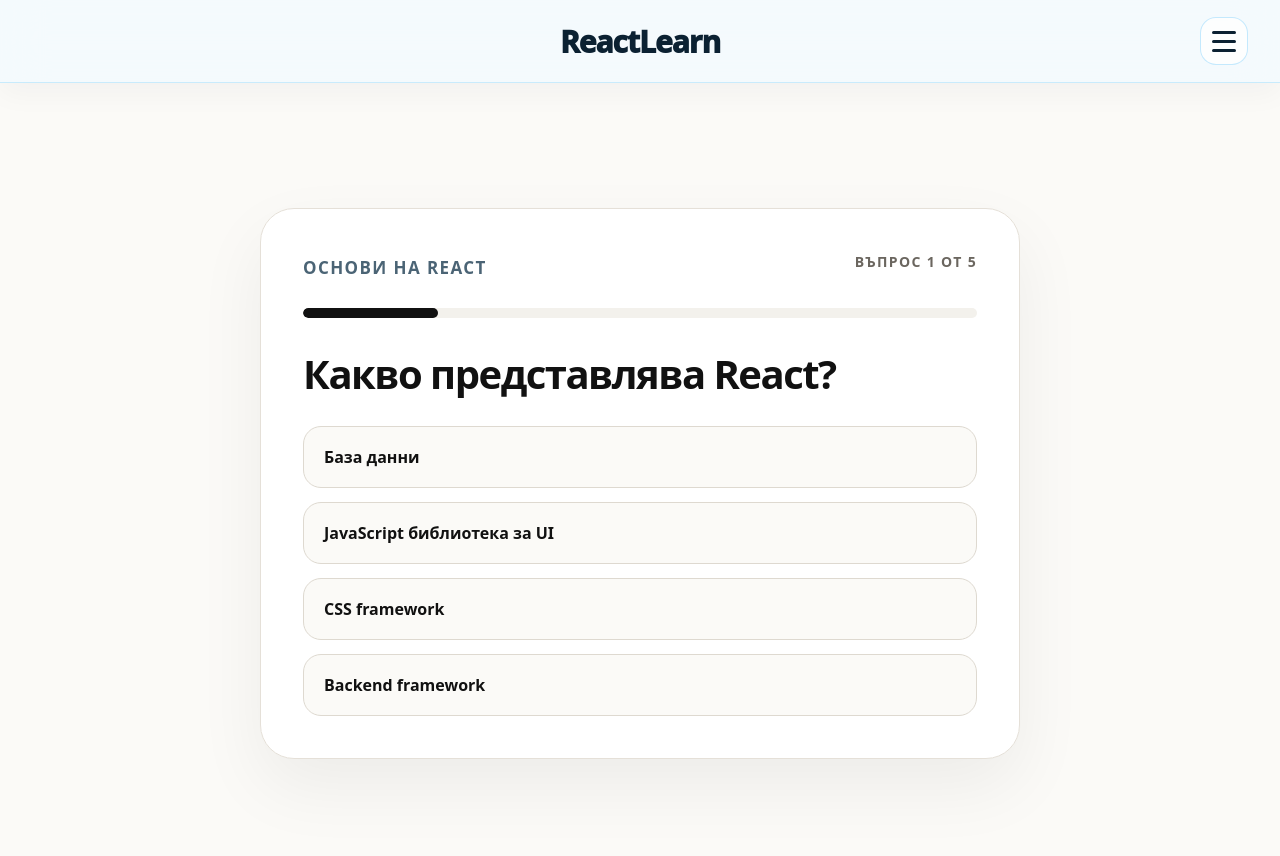
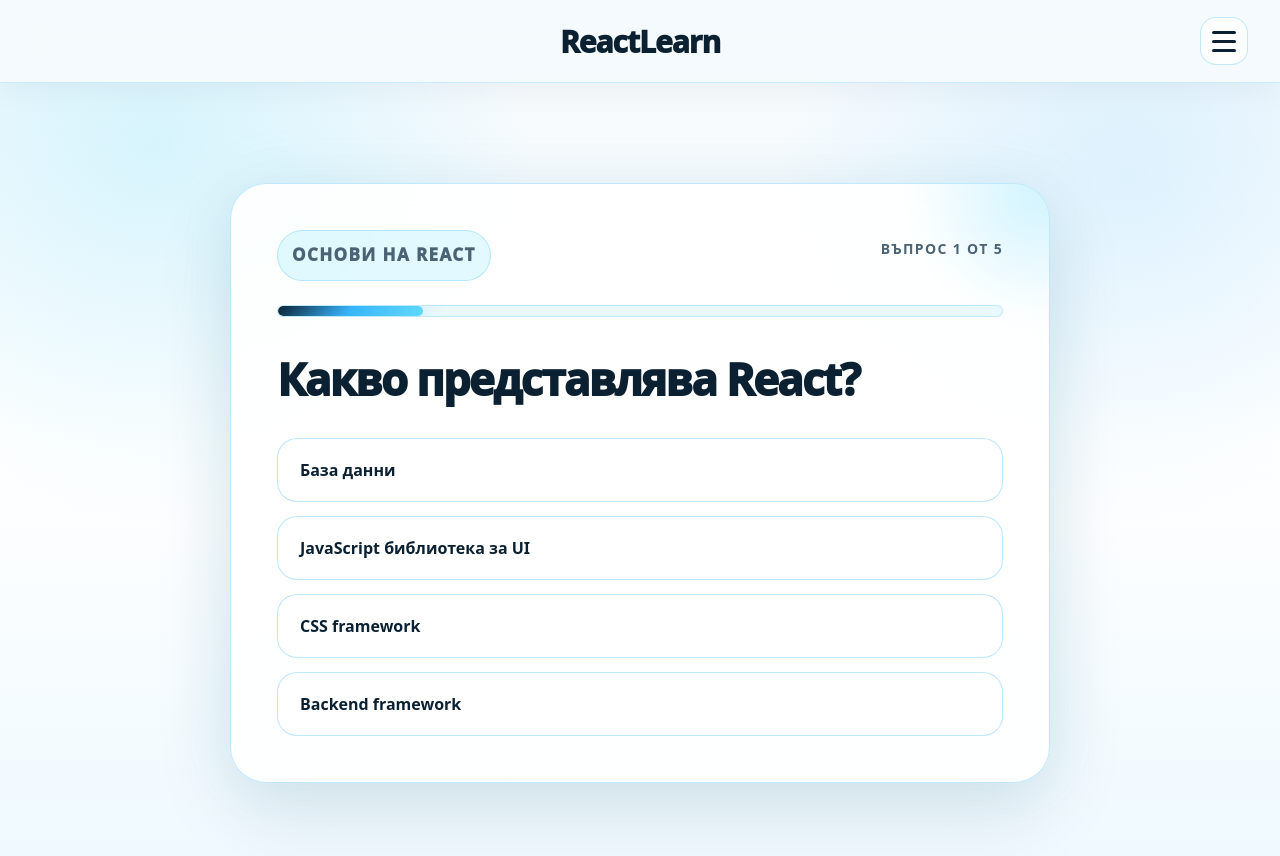
Before and after one commit to IvannIvannov/react-diploma-project, a React (Vite) app in the folder client/: page /courses/1/quiz in a window 1280 px wide. Shown: the top 856 px of the page. Built offline with nearby package versions, Linux system fonts and the light colour scheme; sample sign-in values are in the browser's storage.

Commit message:
Redesign quiz page with modern React-inspired UI

```diff
--- a/client/src/pages/Quiz.css
+++ b/client/src/pages/Quiz.css
@@ -1,153 +1,233 @@
 .quiz-page {
     min-height: 100vh;
-    background: #fbfaf7;
 
     display: flex;
     align-items: center;
     justify-content: center;
 
-    padding: 80px 24px;
+    padding: 90px 24px;
+
+    background:
+        radial-gradient(circle at 12% 8%, rgba(97, 218, 251, 0.22), transparent 28%),
+        radial-gradient(circle at 88% 12%, rgba(56, 182, 255, 0.14), transparent 26%),
+        linear-gradient(180deg, #f6fafd 0%, #ffffff 45%, #eef9ff 100%);
 }
 
 .quiz-card,
 .quiz-result-card {
+    position: relative;
+    overflow: hidden;
+
     width: 100%;
-    max-width: 760px;
+    max-width: 820px;
 
-    padding: 42px;
+    padding: 46px;
 
-    background: #fff;
-    border: 1px solid #e5e0d8;
-    border-radius: 34px;
+    background: rgba(255, 255, 255, 0.88);
+    border: 1px solid rgba(186, 230, 253, 0.9);
+    border-radius: 36px;
 
-    box-shadow: 0 28px 70px rgba(0, 0, 0, 0.06);
+    box-shadow:
+        0 28px 80px rgba(11, 33, 50, 0.11),
+        0 0 60px rgba(97, 218, 251, 0.13);
+
+    backdrop-filter: blur(16px);
+
+    animation: quizFadeUp 0.6s ease both;
+}
+
+.quiz-card::before,
+.quiz-result-card::before {
+    content: "";
+
+    position: absolute;
+    top: -120px;
+    right: -120px;
+
+    width: 260px;
+    height: 260px;
+
+    background: radial-gradient(circle, rgba(97, 218, 251, 0.28), transparent 68%);
+    filter: blur(10px);
+    pointer-events: none;
 }
 
 .quiz-top {
+    position: relative;
+    z-index: 1;
+
     display: flex;
     justify-content: space-between;
     gap: 20px;
     align-items: center;
 
-    margin-bottom: 22px;
+    margin-bottom: 24px;
 }
 
 .quiz-label {
+    width: fit-content;
     margin: 0;
+    padding: 9px 14px;
 
-    color: #8a8580;
+    color: #0b2132;
+    background: rgba(97, 218, 251, 0.18);
+    border: 1px solid rgba(56, 182, 255, 0.28);
+    border-radius: 999px;
 
     font-size: 13px;
-    font-weight: 900;
+    font-weight: 950;
     letter-spacing: 1.4px;
     text-transform: uppercase;
 }
 
 .quiz-top span {
-    color: #6b665f;
+    color: #4b6475;
+
     font-size: 14px;
-    font-weight: 800;
+    font-weight: 850;
 }
 
 .quiz-progress {
-    height: 10px;
-    margin-bottom: 34px;
+    position: relative;
+    z-index: 1;
+
+    height: 12px;
+    margin-bottom: 38px;
 
     overflow: hidden;
 
-    background: #f3f1ec;
+    background: #eaf8ff;
+    border: 1px solid rgba(186, 230, 253, 0.85);
     border-radius: 999px;
 }
 
 .quiz-progress div {
     height: 100%;
 
-    background: #111;
+    background: linear-gradient(135deg, #0b2132, #38b6ff, #61dafb);
     border-radius: 999px;
 
-    transition: 0.3s ease;
+    box-shadow: 0 0 22px rgba(56, 182, 255, 0.42);
+
+    transition: 0.35s ease;
 }
 
 .quiz-card h1,
 .quiz-result-card h1 {
-    margin: 0 0 30px;
+    position: relative;
+    z-index: 1;
 
-    color: #111;
+    margin: 0 0 34px;
 
-    font-size: 40px;
-    line-height: 1.1;
-    font-weight: 900;
-    letter-spacing: -1.5px;
+    color: #0b2132;
+
+    font-size: 44px;
+    line-height: 1.12;
+    font-weight: 950;
+    letter-spacing: -1.8px;
 }
 
 .quiz-options {
+    position: relative;
+    z-index: 1;
+
     display: grid;
     gap: 14px;
 }
 
 .quiz-options button {
-    padding: 18px 20px;
+    position: relative;
+    overflow: hidden;
 
-    background: #fbfaf7;
-    border: 1px solid #ded9d0;
-    border-radius: 18px;
+    padding: 19px 22px;
 
-    color: #111;
+    background: #ffffff;
+    border: 1px solid rgba(186, 230, 253, 0.95);
+    border-radius: 20px;
+
+    color: #0b2132;
 
     text-align: left;
     font-size: 16px;
-    font-weight: 800;
+    font-weight: 850;
 
     cursor: pointer;
-    transition: 0.2s ease;
+    transition: 0.24s ease;
+}
+
+.quiz-options button::before {
+    content: "";
+
+    position: absolute;
+    inset: 0;
+
+    background: linear-gradient(135deg, rgba(97, 218, 251, 0.14), transparent);
+    opacity: 0;
+
+    transition: 0.24s ease;
 }
 
 .quiz-options button:hover {
-    background: #111;
-    color: #fff;
-    border-color: #111;
-    transform: translateY(-2px);
+    transform: translateY(-3px);
+
+    border-color: #38b6ff;
+    box-shadow: 0 16px 38px rgba(56, 182, 255, 0.15);
+}
+
+.quiz-options button:hover::before {
+    opacity: 1;
 }
 
 .quiz-score {
+    position: relative;
+    z-index: 1;
+
     display: flex;
     align-items: center;
-    gap: 18px;
+    gap: 20px;
 
-    margin-bottom: 24px;
+    margin-bottom: 26px;
 }
 
 .quiz-score strong {
-    color: #111;
-    font-size: 48px;
-    font-weight: 900;
+    color: #0b2132;
+
+    font-size: 58px;
+    font-weight: 950;
+    letter-spacing: -2px;
 }
 
 .quiz-score span {
-    padding: 10px 16px;
+    padding: 11px 17px;
 
-    background: #f3f1ec;
-    border: 1px solid #ded9d0;
+    background: #eaf8ff;
+    border: 1px solid rgba(186, 230, 253, 0.95);
     border-radius: 999px;
 
-    color: #111;
+    color: #0369a1;
 
     font-size: 18px;
-    font-weight: 900;
+    font-weight: 950;
 }
 
 .quiz-result-message {
-    max-width: 560px;
+    position: relative;
+    z-index: 1;
 
-    margin: 0 0 32px;
+    max-width: 600px;
 
-    color: #6b665f;
+    margin: 0 0 34px;
+
+    color: #4b6475;
 
     font-size: 17px;
-    line-height: 1.7;
+    line-height: 1.75;
 }
 
 .quiz-result-actions {
+    position: relative;
+    z-index: 1;
+
     width: 100%;
 
     display: flex;
@@ -155,19 +235,19 @@
     gap: 14px;
     flex-wrap: wrap;
 
-    margin-top: 36px;
+    margin-top: 38px;
 }
 
 .quiz-result-actions button,
 .quiz-result-actions a {
-    padding: 14px 24px;
+    padding: 15px 25px;
 
     border-radius: 999px;
 
     text-decoration: none;
 
     font-size: 15px;
-    font-weight: 900;
+    font-weight: 950;
 
     cursor: pointer;
 
@@ -175,78 +255,33 @@
 }
 
 .quiz-result-actions button:first-child {
-    background: #61dafb;
-
-    color: #111;
+    background: linear-gradient(135deg, #0b2132, #38b6ff);
+    color: #ffffff;
 
     border: none;
 
-    box-shadow: 0 12px 28px rgba(97, 218, 251, 0.25);
+    box-shadow: 0 16px 38px rgba(56, 182, 255, 0.26);
 }
 
 .quiz-result-actions button:first-child:hover {
-    background: #38bdf8;
+    transform: translateY(-3px);
 
-    transform: translateY(-2px);
+    box-shadow: 0 22px 48px rgba(56, 182, 255, 0.34);
 }
 
 .quiz-result-actions button:last-child {
-    background: #eef9fd;
+    background: #ffffff;
 
-    color: #0284c7;
+    color: #0b2132;
 
-    border: 1px solid #bae6fd;
+    border: 1px solid rgba(186, 230, 253, 0.95);
 }
 
 .quiz-result-actions button:last-child:hover {
-    background: #dff3fb;
+    transform: translateY(-3px);
 
-    transform: translateY(-2px);
-}
-
-.achievement-toast {
-    position: fixed;
-    top: 90px;
-    right: 32px;
-    z-index: 50;
-
-    display: flex;
-    align-items: center;
-    gap: 16px;
-
-    max-width: 380px;
-    padding: 18px 20px;
-
-    background: #111;
-    color: #fff;
-
-    border-radius: 22px;
-
-    box-shadow: 0 24px 70px rgba(0, 0, 0, 0.18);
-
-    animation: achievementSlide 0.45s ease both;
-}
-
-.achievement-toast span {
-    font-size: 34px;
-}
-
-.achievement-toast strong {
-    display: block;
-
-    margin-bottom: 4px;
-
-    font-size: 15px;
-    font-weight: 900;
-}
-
-.achievement-toast p {
-    margin: 0;
-
-    color: rgba(255, 255, 255, 0.72);
-
-    font-size: 14px;
-    line-height: 1.5;
+    background: #eaf8ff;
+    border-color: #38b6ff;
 }
 
 .achievement-toast {
@@ -259,30 +294,55 @@
 
     display: flex;
     align-items: center;
-    gap: 16px;
+    gap: 18px;
 
-    max-width: 380px;
+    max-width: 400px;
 
-    padding: 18px 20px;
+    padding: 18px 22px;
 
-    background: #111;
-    color: white;
+    background: rgba(11, 33, 50, 0.96);
+    color: #ffffff;
 
-    border-radius: 22px;
+    border: 1px solid rgba(97, 218, 251, 0.22);
+    border-radius: 24px;
 
-    box-shadow: 0 24px 70px rgba(0, 0, 0, 0.18);
+    backdrop-filter: blur(18px);
 
-    animation: achievementSmooth 0.6s cubic-bezier(0.22, 1, 0.36, 1);
+    box-shadow:
+        0 22px 60px rgba(11, 33, 50, 0.35),
+        0 0 35px rgba(56, 182, 255, 0.18);
 
-    backdrop-filter: blur(12px);
+    animation: achievementSmooth .55s cubic-bezier(.22, 1, .36, 1);
+}
 
+.achievement-toast span {
+    font-size: 38px;
+}
+
+.achievement-toast strong {
+    display: block;
+
+    margin-bottom: 4px;
+
+    font-size: 16px;
+    font-weight: 950;
+}
+
+.achievement-toast p {
+    margin: 0;
+
+    color: rgba(255, 255, 255, .78);
+
+    font-size: 14px;
+    line-height: 1.55;
 }
 
 @keyframes achievementSmooth {
+
     from {
         opacity: 0;
-        transform: translateY(-15px) scale(0.96);
-        filter: blur(4px);
+        transform: translateY(-18px) scale(.96);
+        filter: blur(5px);
     }
 
     to {
@@ -290,117 +350,183 @@
         transform: translateY(0) scale(1);
         filter: blur(0);
     }
-}
 
-@keyframes achievementSlide {
-    from {
-        opacity: 0;
-        transform: translateX(30px) translateY(-10px);
-    }
-
-    to {
-        opacity: 1;
-        transform: translateX(0) translateY(0);
-    }
 }
 
 .quiz-review {
-    width: 100%;
-    margin-top: 34px;
+    margin-top: 42px;
 
     display: grid;
-    gap: 18px;
+    gap: 20px;
 }
 
 .quiz-review h2 {
     margin: 0 0 8px;
 
-    color: #111;
+    color: #0b2132;
 
-    font-size: 28px;
-    font-weight: 900;
+    font-size: 30px;
+    font-weight: 950;
+    letter-spacing: -1px;
 }
 
 .quiz-review-item {
-    padding: 22px;
+    padding: 24px;
 
-    background: #f8fcfd;
-    border: 1px solid #dff3fb;
-    border-radius: 22px;
+    background: rgba(255, 255, 255, .86);
+
+    border: 1px solid rgba(186, 230, 253, .9);
+    border-radius: 24px;
+
+    box-shadow: 0 16px 38px rgba(11, 33, 50, .05);
+
+    transition: .25s ease;
+}
+
+.quiz-review-item:hover {
+    transform: translateY(-4px);
+
+    border-color: #38b6ff;
+
+    box-shadow: 0 22px 55px rgba(56, 182, 255, .12);
 }
 
 .quiz-review-top {
     display: flex;
     justify-content: space-between;
+    align-items: flex-start;
     gap: 18px;
-    align-items: flex-start;
 
-    margin-bottom: 16px;
+    margin-bottom: 18px;
 }
 
 .quiz-review-top strong {
-    color: #111;
+    color: #0b2132;
 
     font-size: 17px;
-    line-height: 1.5;
+    line-height: 1.55;
 }
 
 .answer-status {
-    padding: 7px 12px;
+    padding: 8px 13px;
 
     border-radius: 999px;
 
     font-size: 12px;
-    font-weight: 900;
+    font-weight: 950;
+
     white-space: nowrap;
 }
 
 .answer-status.correct {
     background: #dcfce7;
     color: #166534;
+
+    border: 1px solid #86efac;
 }
 
 .answer-status.wrong {
     background: #fee2e2;
     color: #991b1b;
+
+    border: 1px solid #fecaca;
 }
 
 .quiz-review-options {
     display: grid;
-    gap: 10px;
+    gap: 12px;
 }
 
 .review-option {
     display: flex;
     justify-content: space-between;
+    align-items: center;
     gap: 12px;
-    align-items: center;
 
-    padding: 13px 16px;
+    padding: 15px 18px;
 
-    background: #fff;
-    border: 1px solid #e5e7eb;
-    border-radius: 14px;
+    background: #ffffff;
 
-    color: #374151;
+    border: 1px solid rgba(186, 230, 253, .85);
+    border-radius: 18px;
 
-    font-weight: 700;
+    color: #4b6475;
+
+    font-weight: 750;
+
+    transition: .22s ease;
 }
 
 .review-option.correct {
     background: #ecfdf5;
+
     border-color: #86efac;
+
     color: #166534;
 }
 
 .review-option.wrong {
     background: #fef2f2;
+
     border-color: #fecaca;
+
     color: #991b1b;
 }
 
 .review-option small {
     font-size: 12px;
-    font-weight: 900;
-    white-space: nowrap;
+    font-weight: 950;
 }
+
+@keyframes quizFadeUp {
+
+    from {
+        opacity: 0;
+        transform: translateY(30px);
+    }
+
+    to {
+        opacity: 1;
+        transform: translateY(0);
+    }
+
+}
+
+@media (max-width:900px) {
+
+    .quiz-page {
+        padding: 70px 20px;
+    }
+
+    .quiz-card,
+    .quiz-result-card {
+        padding: 30px;
+    }
+
+    .quiz-card h1,
+    .quiz-result-card h1 {
+        font-size: 34px;
+    }
+
+    .quiz-score {
+        flex-direction: column;
+        align-items: flex-start;
+    }
+
+    .quiz-score strong {
+        font-size: 46px;
+    }
+
+    .achievement-toast {
+        top: 80px;
+        left: 20px;
+        right: 20px;
+
+        max-width: unset;
+    }
+
+    .quiz-review-top {
+        flex-direction: column;
+    }
+
+}
```
